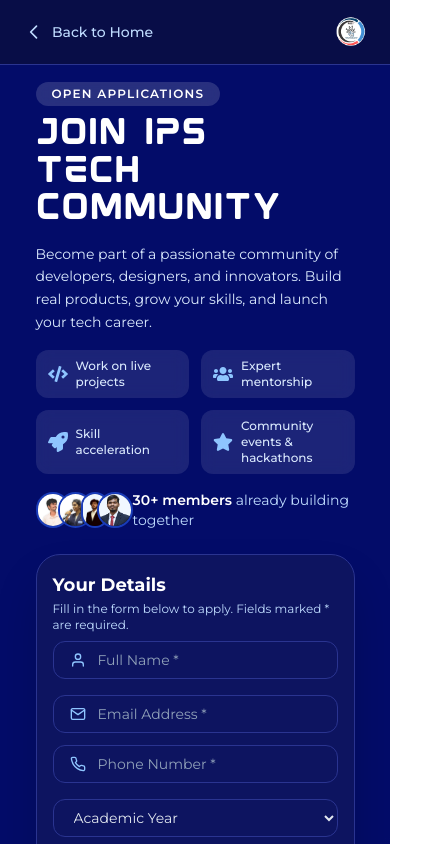
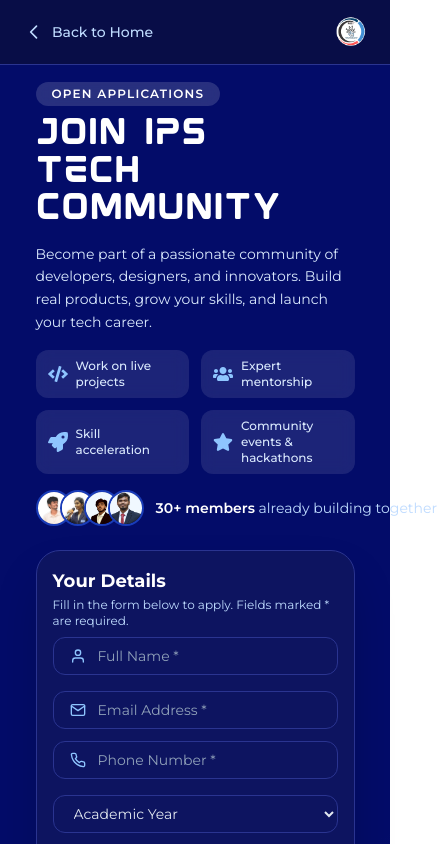
Before and after one commit to Kite-IPS/Ips_Portfolio, a React (Vite) app in the folder Client/: page /join-community in a window 390 px wide. Shown: the top 844 px of the page, 437 px wide, since content can reach past the window. Built offline with nearby package versions, Linux system fonts and the light colour scheme.

Commit message:
Feat: UpdateD community member details and enhance Join Community layout for better responsiveness

```diff
--- a/Client/src/Components/Member.jsx
+++ b/Client/src/Components/Member.jsx
@@ -310,9 +310,9 @@
     linkedin: "https://www.linkedin.com/in/harini-m-aa6a783157m"
   },
   {
-    name: "Jeremiah Jefey G",
+    name: "Jeremiah Jefry G",
     role: "Developer",
-    specialty: "Web Developer",
+    specialty: "MERN Developer",
     imageUrl: Jeff,
     badges: [Black],
     github: "https://github.com/Jeremiah-Jefry",
--- a/Client/src/Pages/CommunityInteraction/JoinCommunity.jsx
+++ b/Client/src/Pages/CommunityInteraction/JoinCommunity.jsx
@@ -183,7 +183,7 @@
             </div>
 
             <div className="flex items-center gap-3">
-              <div className="flex -space-x-3">
+              <div className="flex -space-x-3 shrink-0">
                 <AnimatePresence mode="popLayout">
                   {visibleMembers.map((src, i) => (
                     <motion.img
@@ -199,7 +199,7 @@
                   ))}
                 </AnimatePresence>
               </div>
-              <p className="text-blue-200 text-sm"><span className="text-white font-semibold">30+ members</span> already building together</p>
+              <p className="text-blue-200 text-sm whitespace-nowrap"><span className="text-white font-semibold">30+ members</span> already building together</p>
             </div>
           </motion.div>
         </div>
```
